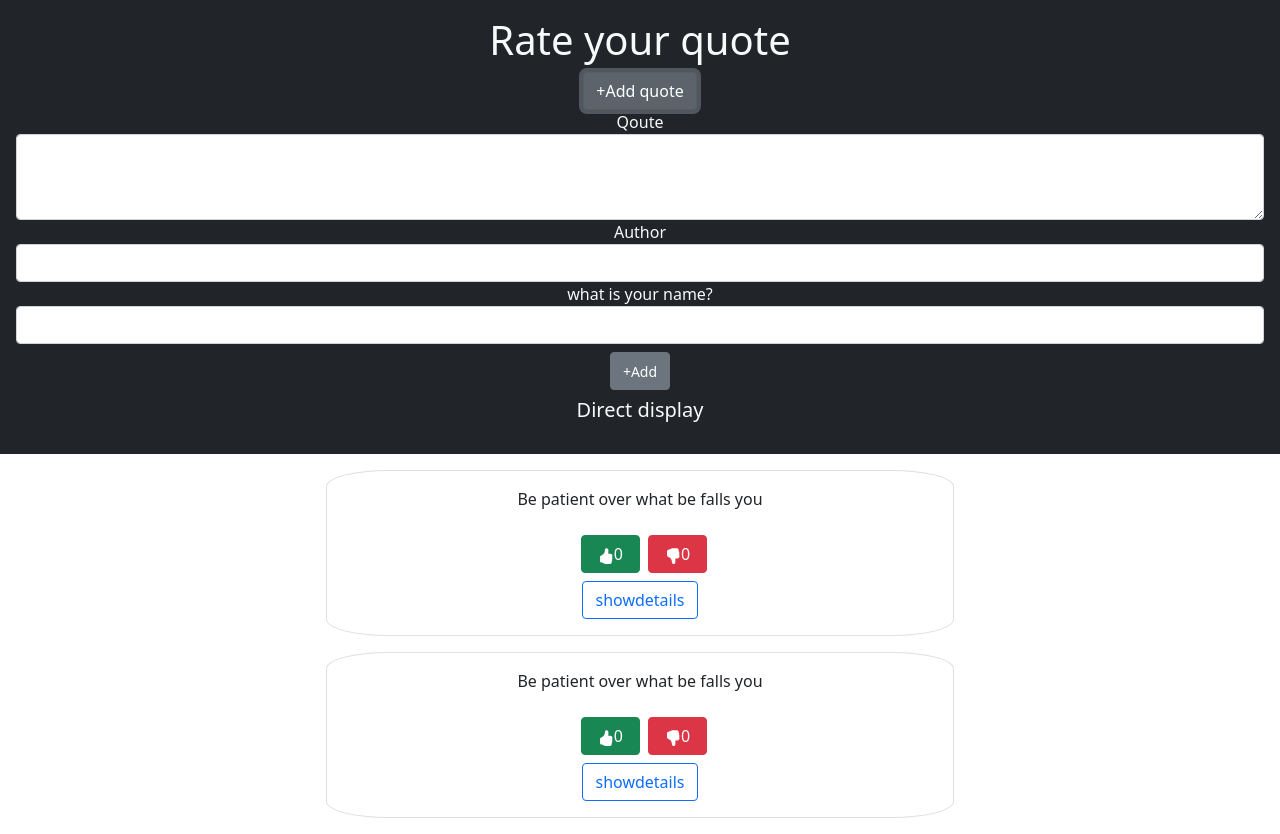
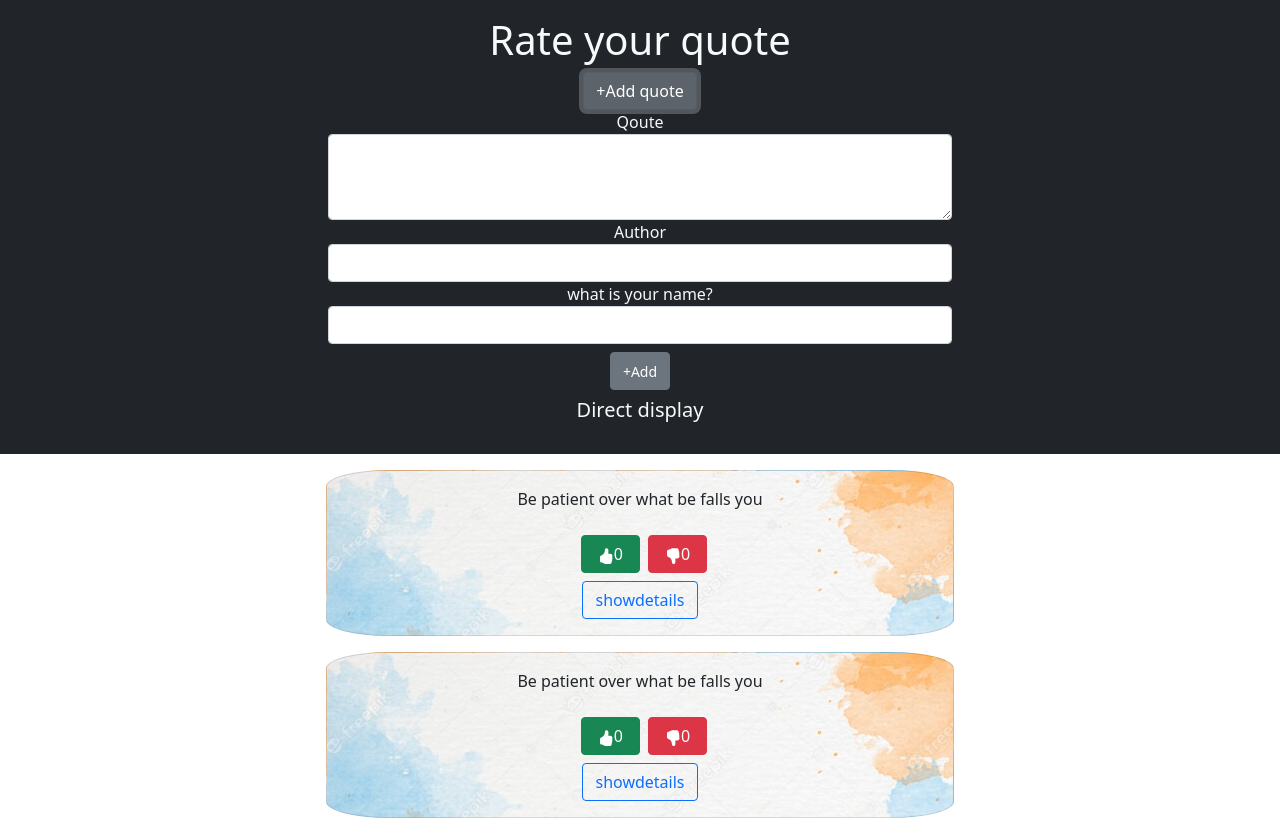
Before and after one commit to lelemoyog/core-IPs-1, an Angular app: page / in a window 1280 px wide. Both pictures are taken after a click on the button "+Add quote". Built offline with nearby package versions, Linux system fonts and the light colour scheme.

Commit message:
added background for quote

```diff
--- a/src/app/quote-form/quote-form.component.css
+++ b/src/app/quote-form/quote-form.component.css
@@ -1,3 +1,7 @@
 /* #quoteform{
     display: none;
 } */
+form{
+    width: 50%;
+    margin: auto;
+}
--- a/src/app/quote-form/quote-form.component.html
+++ b/src/app/quote-form/quote-form.component.html
@@ -14,10 +14,10 @@
     </div>
 
     <button type="submit" class="btn btn-secondary m-2"><small>+Add</small></button>
-</form>
-<div>
+    <div>
   <h5>Direct display</h5>
   <p>{{postedquote}}</p>
   <p>{{author}}</p>
   <P>{{name}}</P>
 </div>
+</form>
--- a/src/app/quote/quote.component.html
+++ b/src/app/quote/quote.component.html
@@ -4,10 +4,10 @@
 </div>
 <div *ngFor="let qoute of quotes;let i = index" class="quote">
 
-    <div class="card mb-3 mt-3 p-3  text-center text-dark quote" >
+    <div class="card mb-3 mt-3 p-3  text-center text-dark quote"  [ngStyle]="{background: 'url(assets/img/painted-watercolor.jpg)'}">
         <p>{{qoute.postedquote}}</p>
         <app-vote></app-vote><small><button class="btn btn-outline-primary" (click)="showform(i)" type="submit">showdetails</button></small>
-        <small [hidden]="isdisplay" >
+        <small [hidden]="isdisplay" class="actualquote">
             <em>Author: {{qoute.author}}<br><p>Name: {{qoute.name}}<br>
             Online for {{qoute.posteddate | filterdate}}</p></em>
             <button type="button" (click)="deletequote(i)" class="btn btn-outline-danger"><small>Delete</small></button>
--- a/src/app/quote/quote.component.ts
+++ b/src/app/quote/quote.component.ts
@@ -25,6 +25,7 @@ export class QuoteComponent implements OnInit {
   showform(index:number){
     this.isdisplay=!this.isdisplay
   }
+  myimage:string = "assets/img/painted-watercolor.jpg"
   constructor() { }
 
   ngOnInit(): void {
```
Also changed, not shown: src/app/quote/quote.component.css (line endings or trailing spaces), src/assets/img/painted-watercolor.jpg (renamed from src/assets/hand-painted-watercolor-background-with-sky-clouds-shape.jpg), src/assets/img/rain.jpg (renamed from src/assets/rain.jpg).
